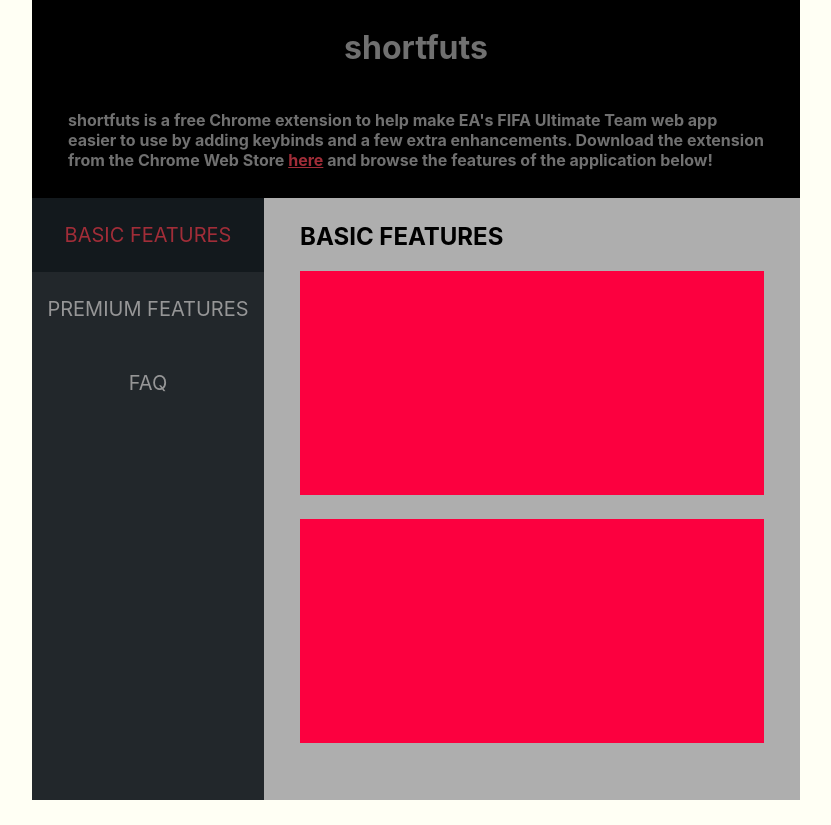
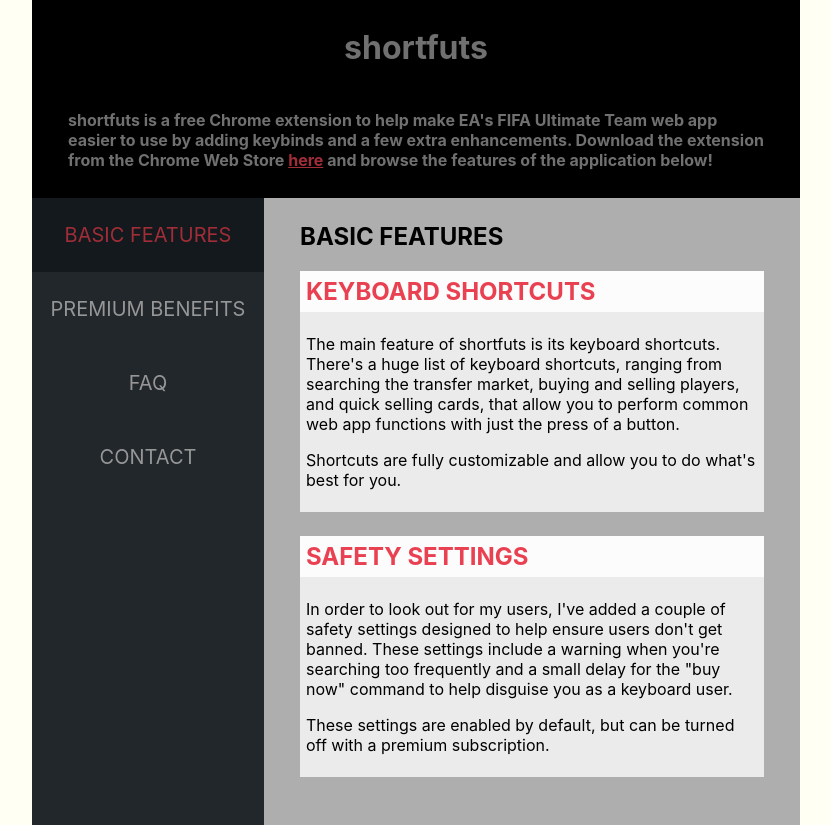
Before and after one commit to martellaj/shortfuts-site, a React (Create React App) app: page / in a window 1280 px wide. Shown: the whole page, without its empty margins (224-1055 px from the left). Before the commit the page ends 800 px from the top, so only its background shows below. Built offline with nearby package versions, Linux system fonts and the light colour scheme.

Commit message:
Adds content

```diff
--- a/src/Content.js
+++ b/src/Content.js
@@ -8,7 +8,7 @@
             case 0:
                 return "BASIC FEATURES";
             case 1:
-                return "PREMIUM FEATURES";
+                return "PREMIUM BENEFITS";
             case 2:
                 return "FAQ";
             default:
@@ -19,18 +19,27 @@
     const getContent = selectedMenuItem => {
         switch (selectedMenuItem) {
             case 0:
-                return [<FeatureCard />, <FeatureCard />];
+                return [
+                    <FeatureCard title="KEYBOARD SHORTCUTS" description={<><p>The main feature of shortfuts is its keyboard shortcuts. There's a huge list of keyboard shortcuts, ranging from searching the transfer market, buying and selling players, and quick selling cards, that allow you to perform common web app functions with just the press of a button.</p> <p>Shortcuts are fully customizable and allow you to do what's best for you.</p></>} />,
+                    <FeatureCard title="SAFETY SETTINGS" description={<><p>In order to look out for my users, I've added a couple of safety settings designed to help ensure users don't get banned. These settings include a warning when you're searching too frequently and a small delay for the "buy now" command to help disguise you as a keyboard user.</p> <p>These settings are enabled by default, but can be turned off with a premium subscription.</p></>} />
+                ];
             case 1:
                 return [
-                    <FeatureCard />,
-                    <FeatureCard />,
-                    <FeatureCard />,
-                    <FeatureCard />
+                    <FeatureCard title="FUTBIN INTEGRATION" demo="https://streamable.com/qjei3" description={<><p>With the press of a button, get the latest BIN data from FUTBIN brought directly into the web app so you can ensure you're buying or selling at the right price.</p> <p>When fetching FUTBIN data for a card you already own, we'll automatically fill in the start/buy now price to be competitive so you can sell quickly!</p></>} />,
+                    <FeatureCard title="DISABLE SAFETY SETTINGS" description={<><p>While the safety settings are there for you... safety... many users find they get in the way of sniping. If you're willing to take the risk of a soft market ban, disable them for more efficient sniping!</p> <p>You'll be able to search to your heart's content and get near 0 delay between seeing and buying!</p></>} />,
+                    <FeatureCard title="SNIPING GUARD" demo="https://streamable.com/ys1qp" description={<><p>Many users accidentally back out of the search results page instinctively ready for the next search even though their sniping filter may have caught something! Enable this setting to ignore the "back" shortcut temporarily when there's a hit, and you won't miss another card!</p></>} />,
+                    <FeatureCard title="DEVELOPER SUPPORT" description={<><p>By subscribing to shortfuts premium, you'll be supporting software you love and the developer behind it. Subscribing will ensure that this project gets love and attention, and will continue to be maintained and improved.</p> <p>I sincerely thank anyone who chooses to subscribe. Your support means a lot to my family and me!</p></>} />
                 ];
             case 2:
-                return [<FeatureCard />];
+                return [<FeatureCard title="CAN I GET BANNED USING SHORTFUTS?" description={<><p>There's been upwards of 50,000 users who have used shortfuts, and I've never heard of anyone losing their account because of it. There may be soft, temporary market bans, but there's little risk of losing your account.</p><p>Please note that I make absolutely no guarantee of this and you should use at your own risk.</p></>} />, <FeatureCard title="HOW COME MY SHORTCUTS AREN'T WORKING?" description={<><p>Sometimes there are hiccups. Try clearing your cache and fully restarting Google Chrome. If that doesn't work, you may need to uninstall and reinstall the extension.</p><p>Still no luck? Feel free to send me an email (shortfuts@gmail.com) or DM me on <a href="https://www.twitter.com/shortfuts" target="_blank"
+                rel="noopener noreferrer">Twitter</a>.</p></>} />, <FeatureCard title={`WHAT DO I DO IF THE "BUY PREMIUM" BUTTON DOESN'T WORK?`} description={<><p>If the "buy premium" button doesn't work, you can still buy premium via PayPal. Just use <a href="https://www.paypal.me./martellaj/15" target="_blank"
+                rel="noopener noreferrer">this link</a> to send me $15 USD and the email address you use to sign into Google Chrome and you will get premium for all of FIFA 20.</p><p>If you have any questions or concerns, please send me an email (shortfuts@gmail.com) or DM me on <a href="https://www.twitter.com/shortfuts" target="_blank"
+                rel="noopener noreferrer">Twitter</a>. </p></>} />, <FeatureCard title={`WHAT DO I DO IF I DON'T HAVE A CREDIT CARD THAT WORKS WITH GOOGLE PAY?`} description={<><p>You can still buy premium via PayPal! Just use <a href="https://www.paypal.me./martellaj/15" target="_blank"
+                rel="noopener noreferrer">this link</a> to send me $15 USD and the email address you use to sign into Google Chrome and you will get premium for all of FIFA 20.</p><p>If you have any questions or concerns, please send me an email (shortfuts@gmail.com) or DM me on <a href="https://www.twitter.com/shortfuts" target="_blank"
+                rel="noopener noreferrer">Twitter</a>. </p></>} />];
             default:
-                return [<FeatureCard />];
+                return [<FeatureCard title="TWITTER" description={<p>Send me your best snipes, ask me questions, or just say hey on Twitter. My handle is <a href="https://www.twitter.com/shortfuts" target="_blank"
+                rel="noopener noreferrer">@shortfuts</a>!</p>} />, <FeatureCard title="EMAIL" description={<p>Feel free to send me any questions to my email (shortfuts@gmail.com).</p>} />];
         }
     };
 
--- a/src/FeatureCard.css
+++ b/src/FeatureCard.css
@@ -1,6 +1,16 @@
 .FeatureCard--container {
-    background-color: #fc003f;
-    height: 200px;
+    background-color: #ebebeb;
     margin-bottom: 24px;
-    padding: 12px;
 }
+
+.FeatureCard--header {
+    font-size: 24px;
+    background-color: #fcfcfc;
+    padding: 6px;
+    color: #e94151;
+    font-weight: bold;
+}
+
+.FeatureCard--description {
+    padding: 6px;
+}
--- a/src/FeatureCard.js
+++ b/src/FeatureCard.js
@@ -2,7 +2,14 @@
 import "./FeatureCard.css";
 
 function FeatureCard(props) {
-    return <div className="FeatureCard--container"></div>;
+    const { title = "None", description, demo } = props;
+
+    return (
+        <div className="FeatureCard--container">
+            <div className="FeatureCard--header">{title}{demo && <a style={{marginLeft: '12px'}} href={demo} target="_blank">FEATURE DEMO</a>}</div>
+            <div className="FeatureCard--description">{description}</div>
+        </div>
+    );
 }
 
 export default FeatureCard;
--- a/src/Menu.js
+++ b/src/Menu.js
@@ -13,7 +13,7 @@
                 onClick={onMenuItemClicked(0)}
             />
             <MenuItem
-                text="PREMIUM FEATURES"
+                text="PREMIUM BENEFITS"
                 isSelected={selectedMenuItem === 1}
                 onClick={onMenuItemClicked(1)}
             />
@@ -22,6 +22,11 @@
                 isSelected={selectedMenuItem === 2}
                 onClick={onMenuItemClicked(2)}
             />
+            <MenuItem
+                text="CONTACT"
+                isSelected={selectedMenuItem === 3}
+                onClick={onMenuItemClicked(3)}
+            />
         </div>
     );
 }
```
